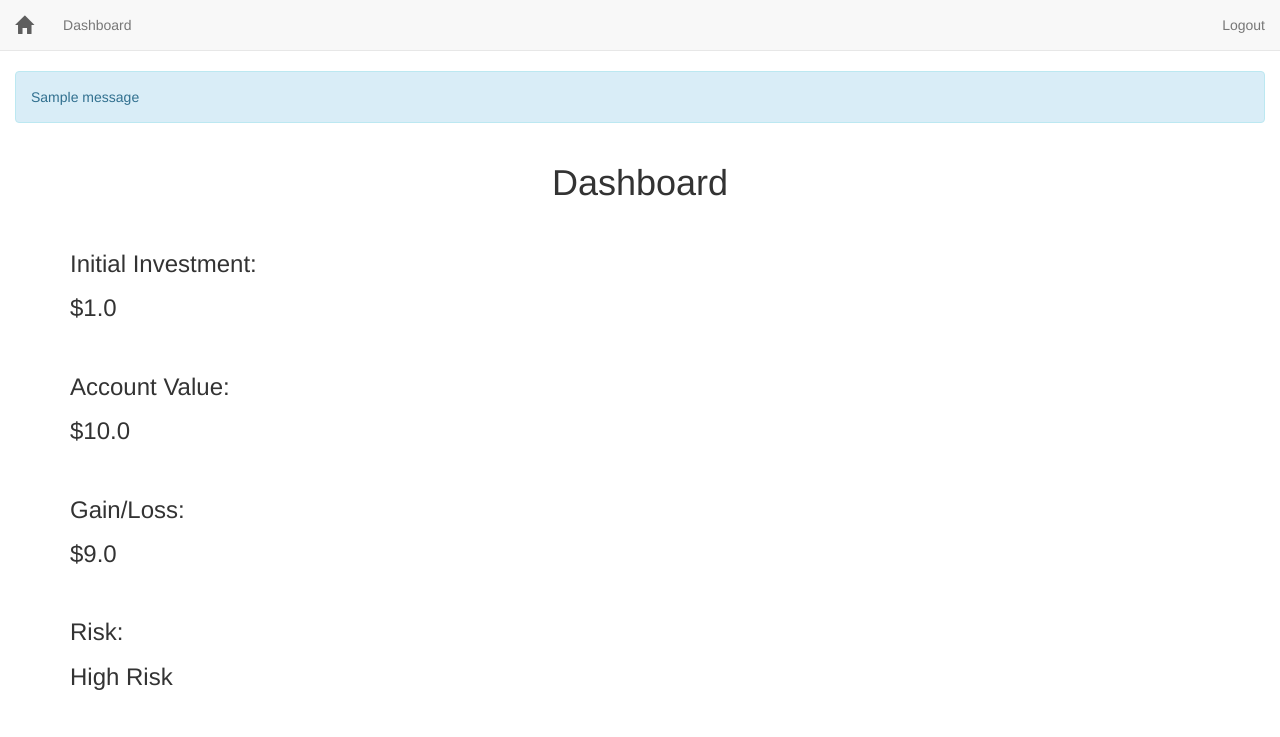
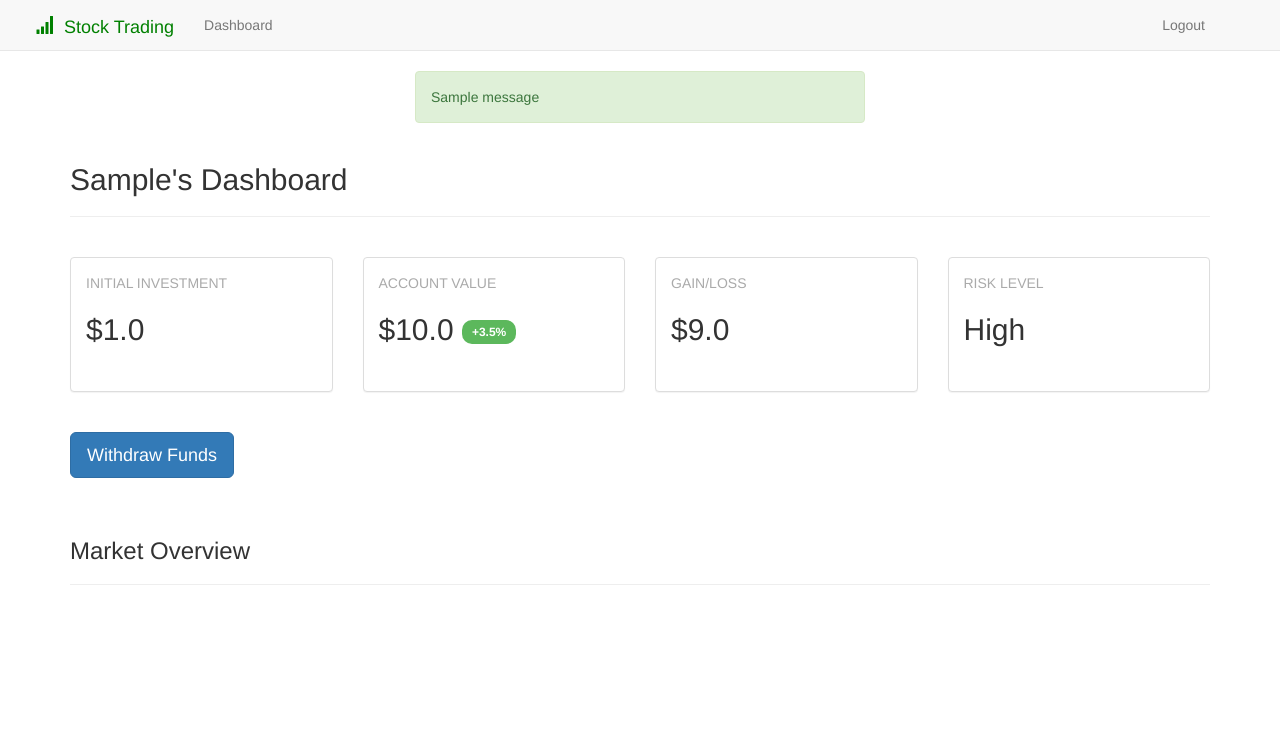
Before and after one commit to ucsb-cs48-w19/6pm-stock-trading, a Flask app: page /dashboard in a window 1280 px wide. Shown: the top 737 px of the page. Run offline with Flask 2, Linux system fonts and the light colour scheme; a user stored in the database is signed in; tables that the repository leaves empty hold one stand-in row (values such as "Sample post"); one stand-in notice (Sample message) is shown; some libraries are stand-ins or nearby versions.

Commit message:
lots of style changes

```diff
--- a/app.py
+++ b/app.py
@@ -185,11 +185,25 @@ def signup():
       db.session.add(newuser)
       db.session.commit()
       login_user(newuser)
-      flash("Welcome to our website! ", current_user.firstname)
+      flash("Account created successfully!")
       return redirect(url_for('personal_info'))
 
   elif request.method == "GET":
     return render_template('signup.html', form=form)
+
+@app.route("/withdraw_funds")
+@login_required
+def profile():
+  return render_template("withdraw-funds.html")
+
+@app.route("/goodbye")
+@login_required
+def goodbye():
+  db.session.delete(current_user)
+  db.session.commit()
+  logout_user()
+  flash('Funds transferred and account closed successfully!')
+  return render_template("goodbye.html")
 
 
 @app.route("/logout")
@@ -197,7 +211,7 @@ def signup():
 def logout():
   name = current_user.firstname
   logout_user()
-  flash(name +  ' has been logged out.')
+  flash('Successfully logged out')
   return redirect(url_for('index'))
 
 
--- a/migrations/versions/a1bc14b2dcd0_.py
+++ b/migrations/versions/ae0e5a3d0223_.py
@@ -1,8 +1,8 @@
 """empty message
 
-Revision ID: a1bc14b2dcd0
+Revision ID: ae0e5a3d0223
 Revises:
-Create Date: 2019-03-03 15:41:34.619706
+Create Date: 2019-03-04 06:35:52.596972
 
 """
 from alembic import op
@@ -10,7 +10,7 @@ import sqlalchemy as sa
 
 
 # revision identifiers, used by Alembic.
-revision = 'a1bc14b2dcd0'
+revision = 'ae0e5a3d0223'
 down_revision = None
 branch_labels = None
 depends_on = None
--- a/templates/dashboard.html
+++ b/templates/dashboard.html
@@ -1,24 +1,78 @@
 {% extends "layout.html" %}
 
 {% block content %}
-  <main class="about-section">
-    <div class="container">
-
-    <font size= 5>
-		<center><h1>Dashboard</h1></center><br>
-
-		<p>Initial Investment:</p>
-		<p>${{ initial_investment }}</p><br>
-		<p>Account Value:</p>
-		<p>${{ balance }}</p><br>
-		<p>Gain/Loss:</p>
-		<p>${{ change }}</p><br>
-		<p>Risk:</p>
-		<p>{{ 'High Risk' if risk else 'Low Risk' }}</p><br>
 
 
-	</font>
+<div class="container">
+    <div class="section-content">
+        <h2 class="section-content-center">{{ current_user.firstname }}'s Dashboard</h2>
+        <hr/>
+        <br/>
+        <div class="row">
+            <div class="col-sm-3">
+                <div class="panel panel-default">
+                    <div class="panel-body">
+                        <p class="text-muted" style="color:#AAA">INITIAL INVESTMENT</p>
+                        <h2>
+                            ${{ initial_investment }}
+                        </h2>
+                        <br/>
+                    </div>
+                </div>
+            </div>
+            <div class="col-sm-3">
+                <div class="panel panel-default">
+                    <div class="panel-body">
+                        <p class="text-muted" style="color:#AAA">ACCOUNT VALUE</p>
+                        <h2>
+                            ${{ balance }}
+                            <span class="badge progress-bar-success" style="padding:6px 10px 6px 10px;">+3.5%</span><br>
+                        </h2>
+                        <br/>
+                    </div>
+                </div>
+            </div>
+            <div class="col-sm-3">
+                <div class="panel panel-default">
+                    <div class="panel-body">
+                        <p class="text-muted" style="color:#AAA">GAIN/LOSS</p>
+                        <h2>
+                            ${{ change }}
+                        </h2>
+                        <br/>
+                    </div>
+                </div>
+            </div>
+            <div class="col-sm-3">
+                <div class="panel panel-default">
+                    <div class="panel-body">
+                        <p class="text-muted" style="color:#AAA">RISK LEVEL</p>
+                        <h2>
+                            {{ 'High' if risk else 'Low' }}
+                        </h2>
+                        <br/>
+                    </div>
+                </div>
+            </div>
+        </div>
+
+        <br/>
+        <div class="row">
+            <div class="col-sm-3">
+                <a class="btn btn-lg btn-primary" href="{{ url_for('profile') }}" role="button">Withdraw Funds</a>
+            </div>
+        </div>
+
+        <br/>
+        <br/>
+        <h3 class="section-content-center">Market Overview</h3>
+        <hr/>
+        <br/>
 
     </div>
-  </main>
+</div>
 {% endblock %}
+
+
+# Thank you #name for using our service
+# We hope to see you back soon!
--- a/templates/navbar.html
+++ b/templates/navbar.html
@@ -1,11 +1,6 @@
-
-<!--<div class="page-header">
-  <h1>Example page header <small>Subtext for header</small></h1>
-</div>-->
 <nav class="navbar navbar-default navbar-static-top">
     <div class="container-fluid">
-        <!-- Brand and toggle get grouped for better mobile display -->
-        <div class="navbar-header">
+        <div class="navbar-header" style="padding-left:20px">
             <button type="button" class="navbar-toggle collapsed" data-toggle="collapse"
                     data-target="#bs-example-navbar-collapse-1" aria-expanded="false">
                 <span class="sr-only">Toggle navigation</span>
@@ -13,15 +8,18 @@
                 <span class="icon-bar"></span>
                 <span class="icon-bar"></span>
             </button>
-            <a class="navbar-brand" href="/"><span class="glyphicon glyphicon-home" Stock Trading aria-hidden="true"></span></a>
+            <a class="navbar-brand" href="/">
+                <span class="glyphicon glyphicon-signal" style="margin-right:6px; color:green" aria-hidden="true"></span>
+                <span style="color:green">Stock Trading</span>
+            </a>
         </div>
 
         <!-- Collect the nav links, forms, and other content for toggling -->
-        <div class="collapse navbar-collapse" id="bs-example-navbar-collapse-1">
+        <div class="collapse navbar-collapse" id="bs-example-navbar-collapse-1" style="padding-right:60px;">
             <ul class="nav navbar-nav">
                 {% if current_user.is_anonymous %}
                 {% else %}
-                    <li><a href="{{ url_for('dashboard') }}">Dashboard <span class="sr-only">(current)</span></a></li>
+                <li><a href="{{ url_for('dashboard') }}">Dashboard <span class="sr-only">(current)</span></a></li>
                 {% endif %}
             </ul>
             <ul class="nav navbar-nav navbar-right">
@@ -30,26 +28,18 @@
                 {% else %}
                 <li><a href="{{ url_for('logout') }}">Logout</a></li>
                 {% endif %}
-                <!--
-                <li><form class="navbar-form navbar-left">
-                <div class="form-group">
-                  <input type="text" class="form-control" placeholder="Search">
-                </div>
-                <button type="submit" class="btn btn-default">Submit</button>
-              </form> </li>
-            -->
             </ul>
-        </div><!-- /.navbar-collapse -->
-    </div><!-- /.container-fluid -->
+        </div>
+    </div>
 </nav>
 <div class="container-fluid">
-{% with messages = get_flashed_messages() %}
-  {% if messages %}
+    {% with messages = get_flashed_messages() %}
+    {% if messages %}
 
     {% for message in messages %}
-      <div class="alert alert-info flash-message" role="alert">{{ message }}</div>
+    <div class="alert alert-success flash-message success" style="margin-left:400px; margin-right:400px" role="alert">{{ message }}</div>
     {% endfor %}
 
-  {% endif %}
-{% endwith %}
+    {% endif %}
+    {% endwith %}
 </div>
```
Also changed, not shown: templates/goodbye.html (added, +13 -0 lines), templates/index.html (+8 -32 lines), templates/withdraw-funds.html (added, +33 -0 lines), static/plot.png, templates/confirmation.html (added).
